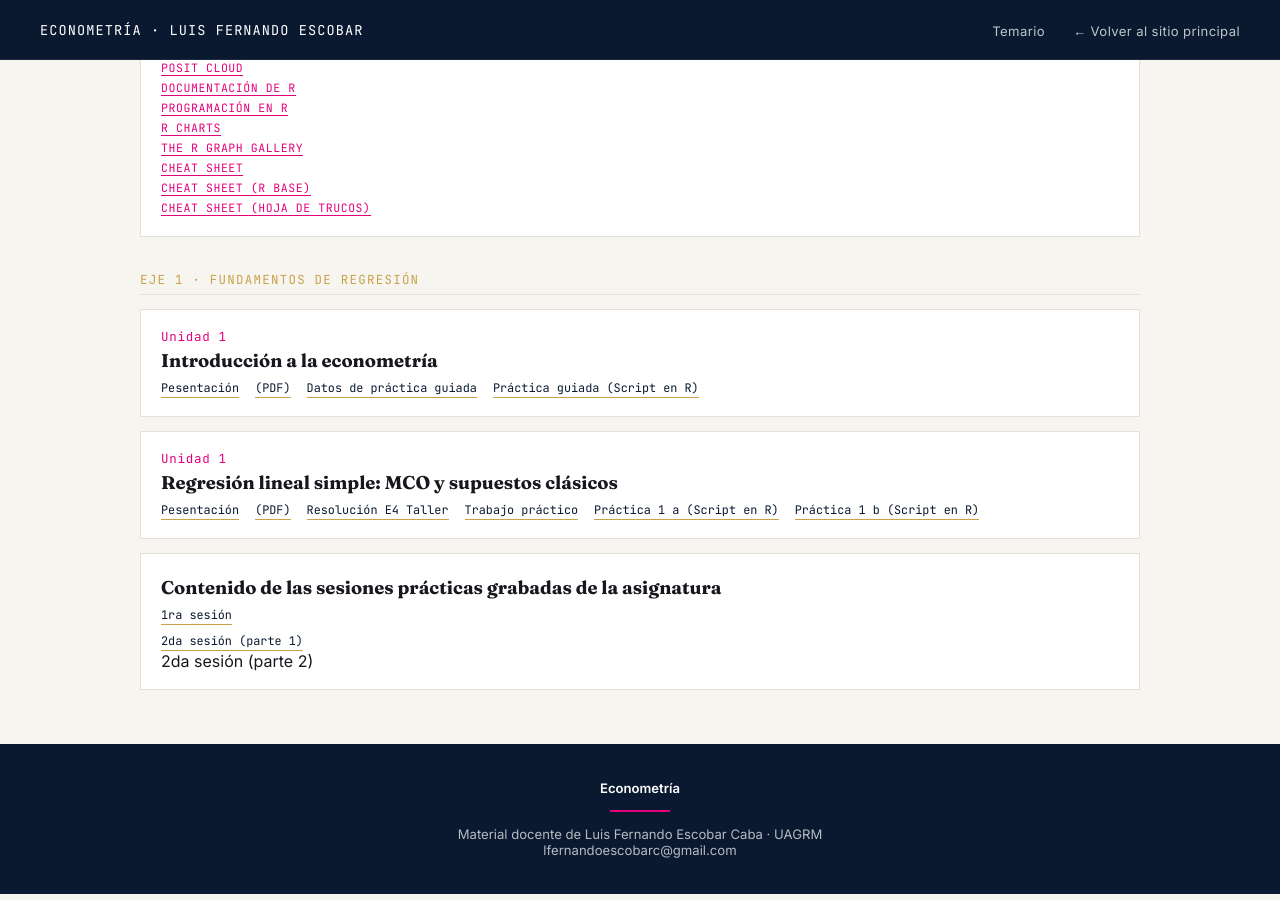
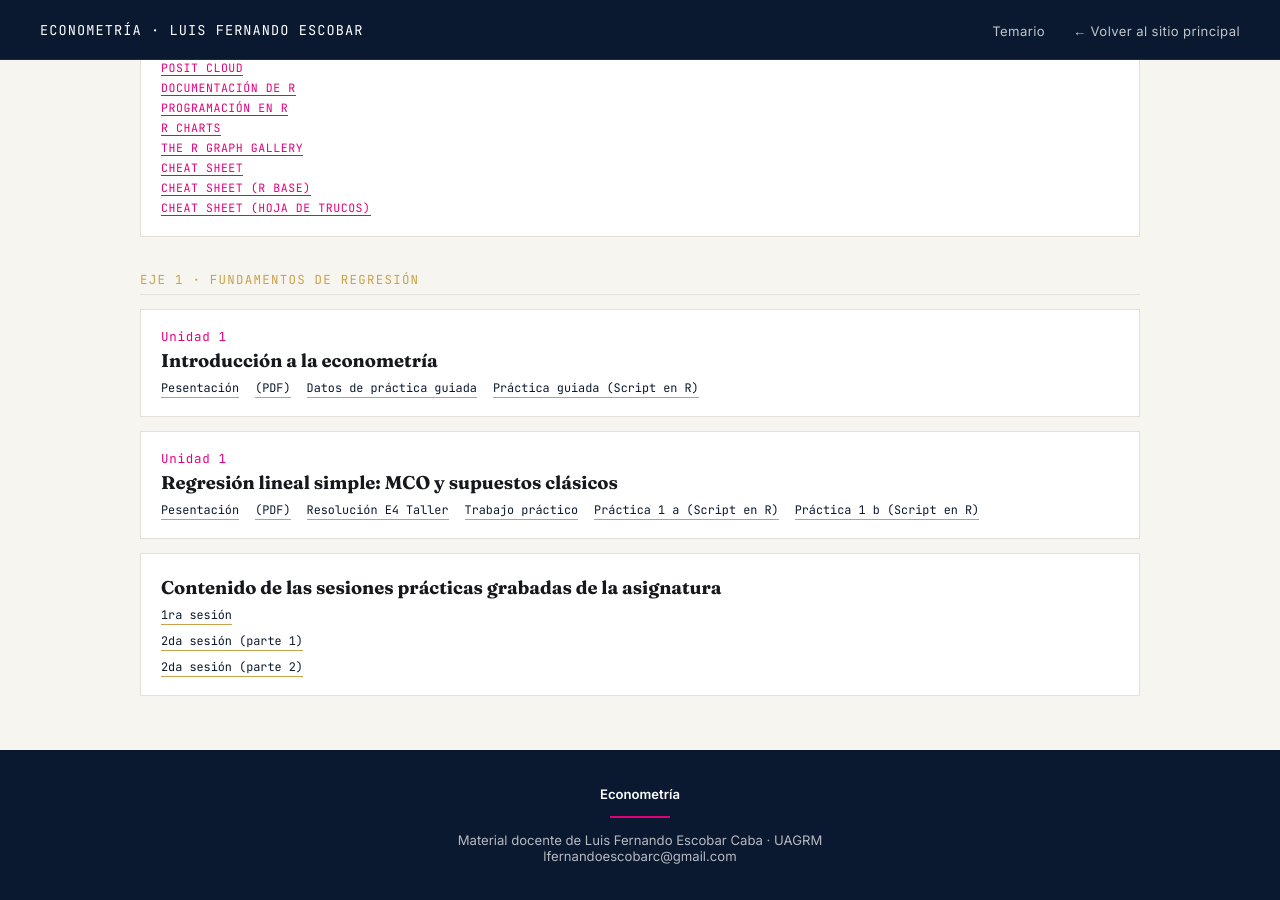
Before and after one commit to LFernandoEscobarC/econometria, a Jekyll site: the page built from index.md, in a window 1280 px wide and 900 px high, scrolled down 725 px. Built offline with Jekyll 4.4.1, drawn with Linux system fonts in a browser that asks for light colours.

Commit message:
Update index.md

```diff
--- a/index.md
+++ b/index.md
@@ -109,7 +109,7 @@ title: Temario
     <div class="mat-links">
       <a  href="https://youtu.be/knpZ7KRF-DU">2da sesión (parte 1)</a>
       </div>
-    <div class="link">
+    <div class="mat-links">
       <a href="https://youtu.be/zcs3DD35Cyk">2da sesión (parte 2)</a>
       </div>
     </li>
```
